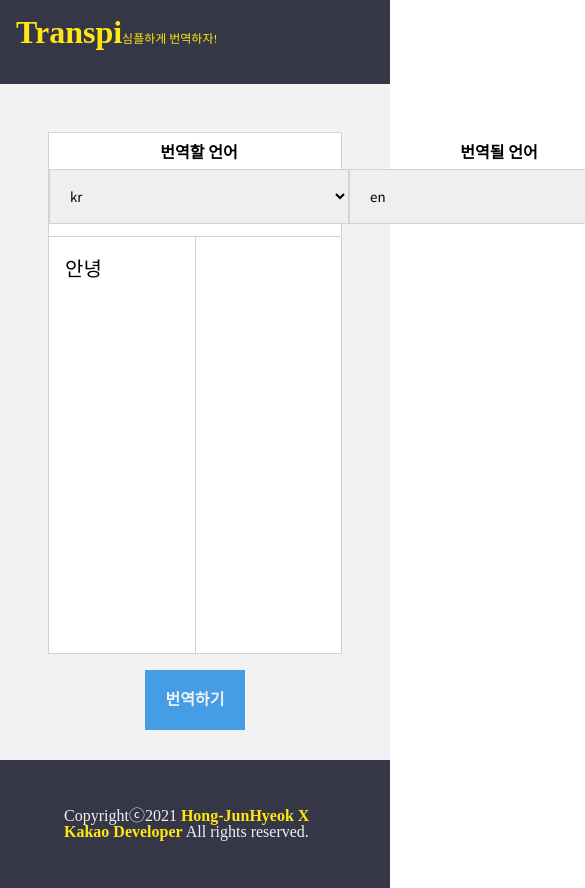
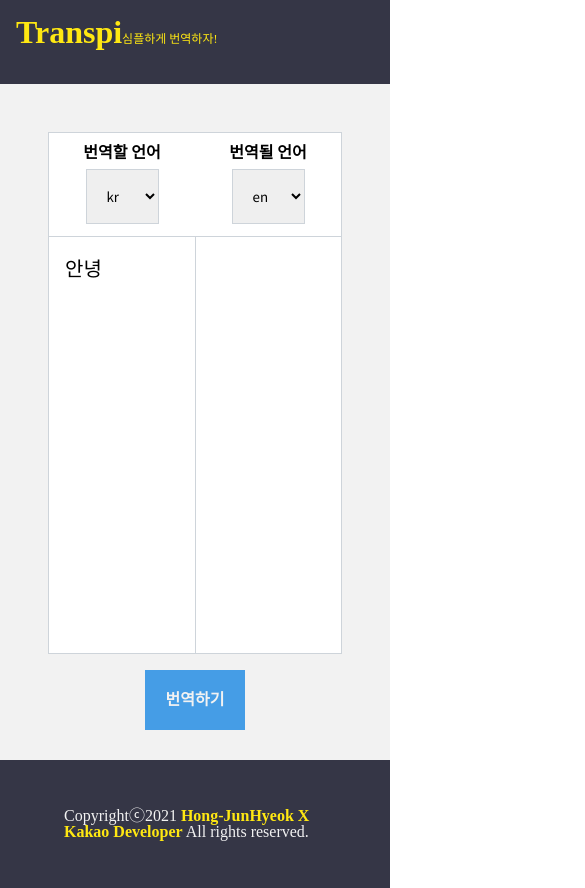
Before and after one commit to Hong-JunHyeok/Transpi, a React (Create React App) app: page / in a window 390 px wide. Shown: the top 888 px of the page, 585 px wide, since content can reach past the window. Built offline with nearby package versions, Linux system fonts and the light colour scheme; no server answers.

Commit message:
[FIX]mobile overflow

```diff
--- a/public/index.html
+++ b/public/index.html
@@ -21,7 +21,7 @@
       work correctly both with client-side routing and a non-root public URL.
       Learn how to configure a non-root public URL by running `npm run build`.
     -->
-        <title>React App</title>
+        <title>트렌스피</title>
     </head>
     <body>
         <noscript>You need to enable JavaScript to run this app.</noscript>
--- a/src/components/App.js
+++ b/src/components/App.js
@@ -127,7 +127,7 @@ const TransBoxLangInput = styled.select`
     padding: 1rem;
     outline: none;
     border: 1px solid #ced4da;
-    width: 300px;
+    width: 50%;
 `
 const TransBoxBody = styled.div`
     display: flex;
```
Also changed, not shown: 1 other file (tests, documents, lock files or other folders).
